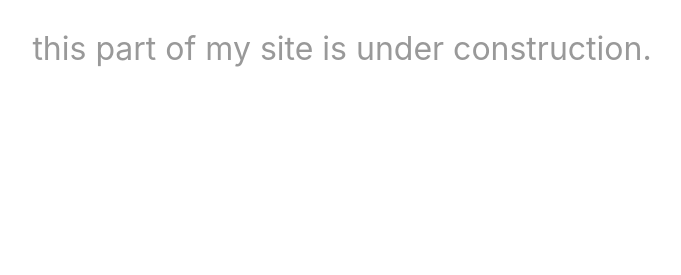
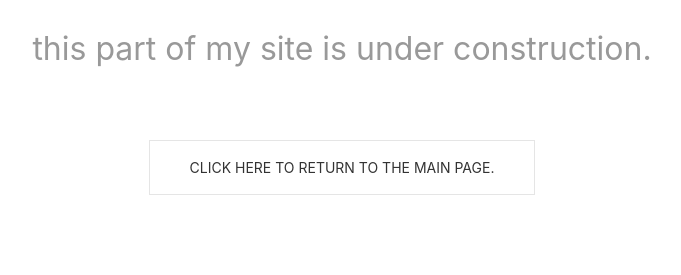
Before and after one commit to jpereira99/My-Website, a Flask app: page /dashboard/ in a window 1280 px wide. Shown: the part 308-583 px from the top of the page, without its empty margins (298-979 px from the left). Run offline with Flask 2, Linux system fonts and the light colour scheme.

Commit message:
added return button

```diff
--- a/templates/dashboard.html
+++ b/templates/dashboard.html
@@ -15,6 +15,9 @@
     <div align="center" class="uk-padding">
         <h1 class="uk-heading-hero">Brilliance takes time.</h1>
         <h2 class="uk-text-muted">this part of my site is under construction.</h2>
+            <div align="center" class="uk-card uk-card-body uk-width-5-6@s uk-align-center">
+                <a class="uk-button uk-button-default uk-button-large uk-text-center" href="/">Click here to return to the main page.</a>
+            </div>
     </div>
 
 </body>
```
